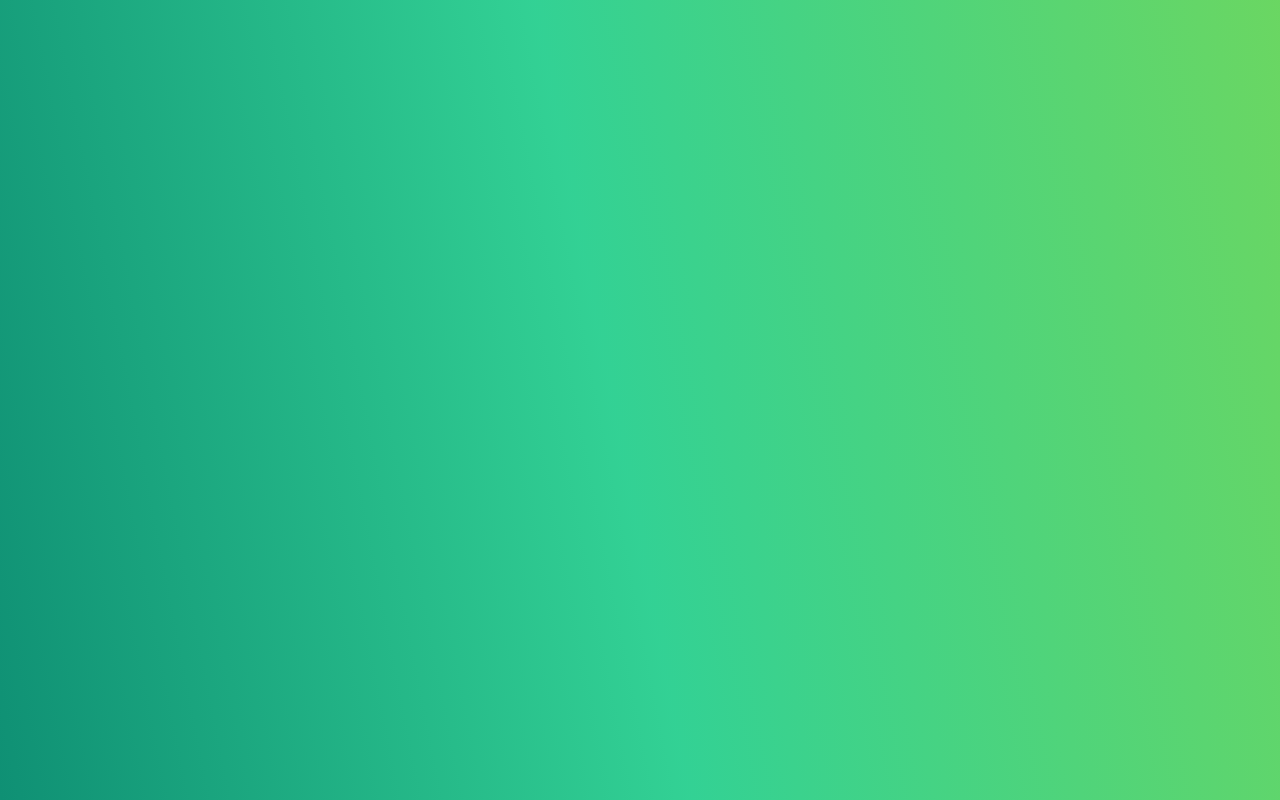
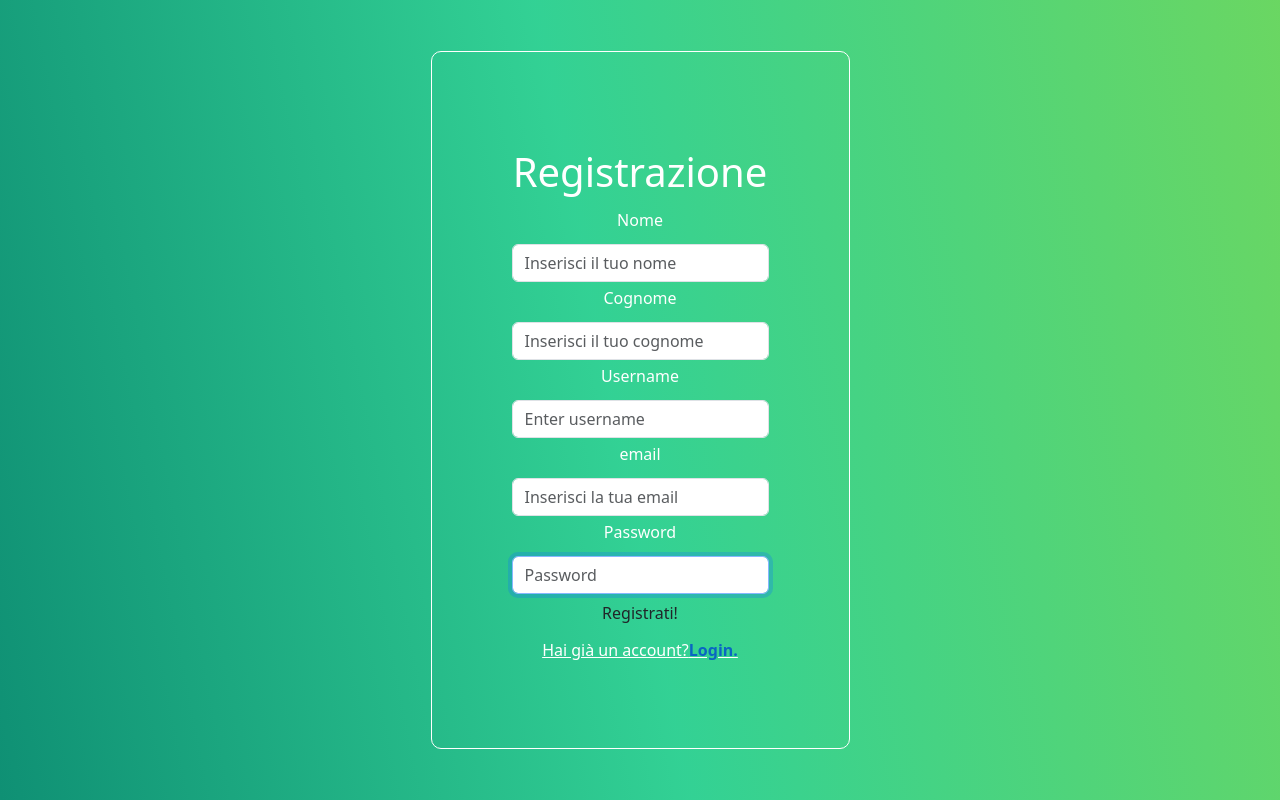
Before and after one commit to nellocas01/Capstone-Project-FS0123-FrontEnd, a React (Create React App) app: page /register in a window 1280 px wide. Before the commit this address had no page. Built offline with nearby package versions, Linux system fonts and the light colour scheme.

Commit message:
implementazione Register Page, l'utente può registrarsi inserendo i campi richiesti, genera il token e lo salva nel localStorage; se l'utente è gia registrato basta cliccare su Accedi per switchare alla Login Page

```diff
--- a/src/App.jsx
+++ b/src/App.jsx
@@ -23,7 +23,7 @@ function App() {
             element={<LoginPage onFormSwitch={toggleForm} />}
           />
           <Route
-            path="/login"
+            path="/register"
             element={<RegisterPage onFormSwitch={toggleForm} />}
           />
           <Route path="/home" element={<HomePage />} />
--- a/src/component/LoginPage.jsx
+++ b/src/component/LoginPage.jsx
@@ -2,8 +2,8 @@ import React, { useState, useRef, useEffect, useContext } from "react";
 import AuthContext from "../context/AuthProvider";
 import RegisterPage from "./RegisterPage";
 import { Container, Row, Col, Form, Button } from "react-bootstrap";
-import { useNavigate } from "react-router-dom";
 import axios from "../api/axios";
+import { Link } from "react-router-dom";
 
 const LOGIN_URL = "/auth/login";
 
@@ -18,6 +18,7 @@ const LoginPage = (props) => {
 
   const [username, setUsername] = useState("");
   const [password, setPassword] = useState("");
+
   const [errorMessage, setErrorMessage] = useState("");
   const [succes, setSucces] = useState(false);
 
@@ -67,7 +68,7 @@ const LoginPage = (props) => {
     <>
       {succes ? (
         <section>
-          <h1>Benvenuto!</h1>
+          <h1>Bentornato!</h1>
           <br />
           <p>
             <a href="#">Vai alla Home</a>
@@ -86,8 +87,6 @@ const LoginPage = (props) => {
             <Row>
               <Col>
                 <h1>Login</h1>
-                {/* {errorMessage && <div className="error-message">{errorMessage}</div>} */}
-
                 <Form className="login-form" onSubmit={handleSubmit}>
                   <Form.Group controlId="formBasicEmail">
                     <label className="label">Username:</label>
@@ -125,7 +124,8 @@ const LoginPage = (props) => {
                   className="link-btn"
                   onClick={props.onFormSwitch}
                 >
-                  Non hai un account? Registrati qui!
+                  Non hai un account?
+                  <Link to="/register">Registrati qui!</Link>
                 </Button>
               </Col>
             </Row>
--- a/src/component/RegisterPage.jsx
+++ b/src/component/RegisterPage.jsx
@@ -1,68 +1,157 @@
-import React, { useState } from "react";
+import React, { useState, useRef, useEffect, useContext } from "react";
+import AuthContext from "../context/AuthProvider";
 import LoginPage from "./LoginPage";
-import { Container, Row, Col, Form, Button } from "react-bootstrap";
+import { Form, Button } from "react-bootstrap";
+import axios from "../api/axios";
+import { Link } from "react-router-dom";
+
+const REGISTER_URL = "/auth/register";
+
+const saveTokenToLocalStorage = (token) => {
+  localStorage.setItem("accessToken", token);
+};
 
 const RegisterPage = (props) => {
+  const { setAuth } = useContext(AuthContext);
+  const userRef = useRef();
+  const errRef = useRef();
+
   const [name, setName] = useState("");
   const [surname, setSurname] = useState("");
   const [username, setUsername] = useState("");
   const [email, setEmail] = useState("");
   const [password, setPassword] = useState("");
 
-  const handleSubmit = (event) => {
+  const [errorMessage, setErrorMessage] = useState("");
+  const [succes, setSucces] = useState(false);
+
+  useEffect(() => {
+    userRef.current.focus();
+  }, []);
+
+  useEffect(() => {
+    setErrorMessage("");
+  }, [name, surname, username, email, password]);
+
+  const handleSubmit = async (event) => {
     event.preventDefault();
+    try {
+      const response = await axios.post(
+        REGISTER_URL,
+        JSON.stringify({ name, surname, username, email, password }),
+        {
+          headers: { "Content-Type": "application/json" },
+          withCredentials: true,
+        }
+      );
+      console.log(JSON.stringify(response?.data));
+      const accessToken = response?.data?.accessToken;
+      saveTokenToLocalStorage(accessToken);
+      console.log("token salvato nel localstorage", accessToken);
+      const roles = response?.data?.roles;
+      setAuth({ name, surname, username, email, password, roles, accessToken });
+      setName("");
+      setSurname("");
+      setUsername("");
+      setEmail("");
+      setPassword("");
+      setSucces(true);
+    } catch (error) {
+      if (!error?.response) {
+        setErrorMessage("il server non risponde");
+      } else if (error.response?.status === 400) {
+        setErrorMessage("Manca username o password");
+      } else if (error.response?.status === 401) {
+        setErrorMessage("non sei autorizzato");
+      } else {
+        setErrorMessage("registrazione fallita");
+      }
+      errRef.current.focus();
+    }
   };
 
   return (
+    <>
+      {succes ? (
+        <section>
+          <h1>Benvenuto!</h1>
+          <br />
+          <p>
+            <a href="#">Vai alla Home</a>
+          </p>
+        </section>
+      ) : (
         <div className="auth-form">
+          <p
+            ref={errRef}
+            className={errorMessage ? "errorMessage" : "offscreen"}
+            aria-live="assertive"
+          >
+            {errorMessage}
+          </p>
+          <h1>Registrazione</h1>
           <Form className="register-form" onSubmit={handleSubmit}>
             <Form.Group controlId="text">
-          <label className="label">Nome</label>
+              <Form.Label className="label">Nome</Form.Label>
               <Form.Control
                 type="text"
+                ref={userRef}
                 placeholder="Inserisci il tuo nome"
                 value={name}
                 onChange={(e) => setName(e.target.value)}
+                required
               />
             </Form.Group>
 
             <Form.Group controlId="formBasicEmail">
-          <label className="label">Cognome</label>
+              <Form.Label className="label">Cognome</Form.Label>
               <Form.Control
                 type="text"
+                id="cognome"
+                ref={userRef}
                 placeholder="Inserisci il tuo cognome"
                 value={surname}
                 onChange={(e) => setSurname(e.target.value)}
+                required
               />
             </Form.Group>
 
             <Form.Group controlId="formBasicEmail">
-          <label className="label">Username</label>
+              <Form.Label className="label">Username</Form.Label>
               <Form.Control
                 type="text"
+                id="username"
+                ref={userRef}
                 placeholder="Enter username"
                 value={username}
                 onChange={(e) => setUsername(e.target.value)}
+                required
               />
             </Form.Group>
 
             <Form.Group controlId="formBasicEmail">
-          <label className="label">email</label>
+              <Form.Label className="label">email</Form.Label>
               <Form.Control
                 type="email"
+                id="email"
+                ref={userRef}
                 placeholder="Inserisci la tua email"
                 value={email}
                 onChange={(e) => setEmail(e.target.value)}
+                required
               />
             </Form.Group>
 
             <Form.Group controlId="formBasicPassword">
-          <label className="label">Password</label>
+              <Form.Label className="label">Password</Form.Label>
               <Form.Control
                 type="password"
+                id="nome"
+                ref={userRef}
                 placeholder="Password"
                 value={password}
                 onChange={(e) => setPassword(e.target.value)}
+                required
               />
             </Form.Group>
 
@@ -70,10 +159,17 @@ const RegisterPage = (props) => {
               Registrati!
             </Button>
           </Form>
-      <Button variant="white" className="link-btn" onClick={props.onFormSwitch}>
-        Hai già un account? Login.
+          <Button
+            variant="white"
+            className="link-btn"
+            onClick={props.onFormSwitch}
+          >
+            Hai già un account?
+            <Link to="/login">Login.</Link>
           </Button>
         </div>
+      )}
+    </>
   );
 };
 
```
Lines whose indentation alone changed are shown as unchanged.
